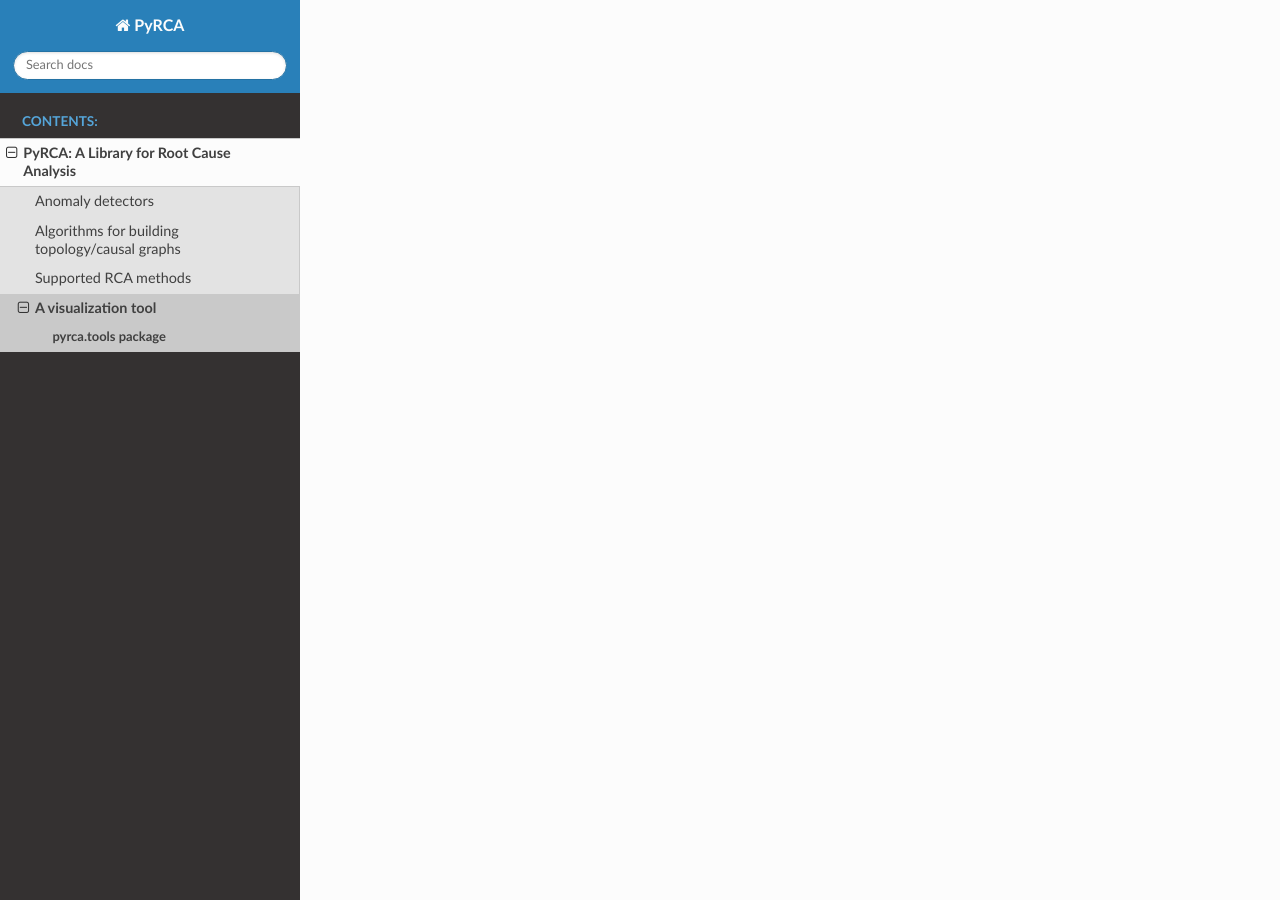
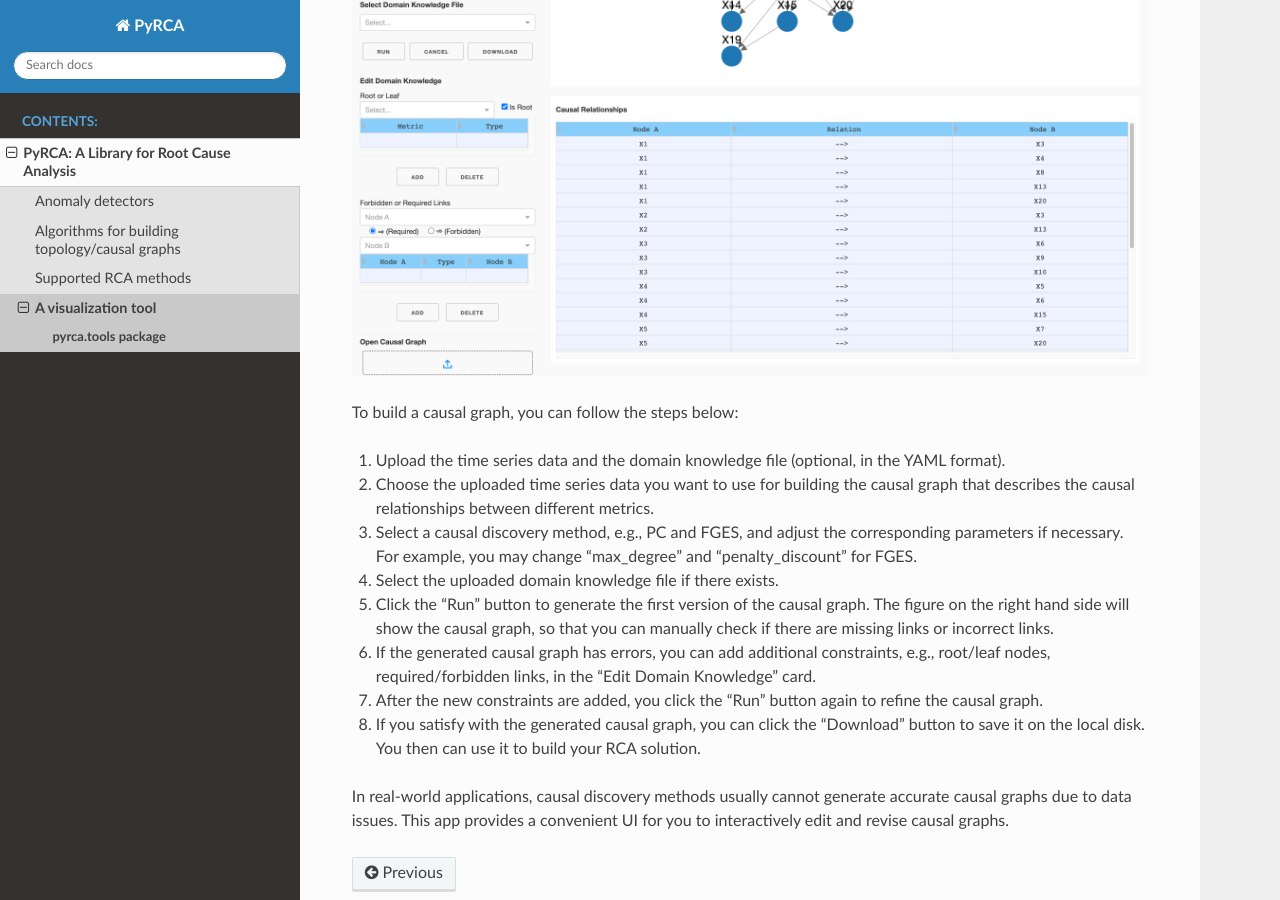
Before and after one commit to salesforce/PyRCA, a Sphinx documentation site: the page built from docs/pyrca.tools.rst, in a window 1280 px wide and 900 px high, scrolled down 1506 px. Built offline with Sphinx 7.4.7 and the Read the Docs theme 2.0.0, drawn with Linux system fonts in a browser that asks for light colours; some of the changed text lies outside the part shown.

Commit message:
Update the documentations

```diff
--- a/docs/pyrca.tools.rst
+++ b/docs/pyrca.tools.rst
@@ -5,3 +5,39 @@
    :members:
    :undoc-members:
    :show-inheritance:
+
+To launch the app for data analysis and causal graph construction, you can run ``python -m pyrca.tools``:
+
+.. image:: _static/dashboard_1.png
+
+The "Data Analysis" tab allows you to upload your time series data, visualize all the metrics,
+analyze some basic stats such as means and variances, and tune the hyperparameters for stats-threshold
+based anomaly detectors. The time series data should be in a CSV format, where the first column is
+the timestamp and the other columns are the metrics. PyRCA supports a basic stats-based anomaly detector
+:py:mod:`pyrca.outliers.stats` that you can apply for detecting anomalous spikes in the data. If this
+anomaly detector is not suitable for your use cases, you can also try Merlion for other anomaly detectors.
+
+The "Causal Discovery" tab is used to build causal graphs estimated from time series data.
+
+.. image:: _static/dashboard.png
+
+To build a causal graph, you can follow the steps below:
+
+1. Upload the time series data and the domain knowledge file (optional, in the YAML format).
+2. Choose the uploaded time series data you want to use for building the causal graph that describes
+   the causal relationships between different metrics.
+3. Select a causal discovery method, e.g., PC and FGES, and adjust the corresponding parameters if
+   necessary. For example, you may change "max_degree" and "penalty_discount" for FGES.
+4. Select the uploaded domain knowledge file if there exists.
+5. Click the "Run" button to generate the first version of the causal graph. The figure on the right
+   hand side will show the causal graph, so that you can manually check if there are missing links or
+   incorrect links.
+6. If the generated causal graph has errors, you can add additional constraints, e.g., root/leaf nodes,
+   required/forbidden links, in the "Edit Domain Knowledge" card.
+7. After the new constraints are added, you click the "Run" button again to refine the causal graph.
+8. If you satisfy with the generated causal graph, you can click the "Download" button to save it
+   on the local disk. You then can use it to build your RCA solution.
+
+In real-world applications, causal discovery methods usually cannot generate accurate causal graphs
+due to data issues. This app provides a convenient UI for you to interactively edit and revise
+causal graphs.
```
Also changed, not shown: docs/_static/dashboard_1.png (added).
